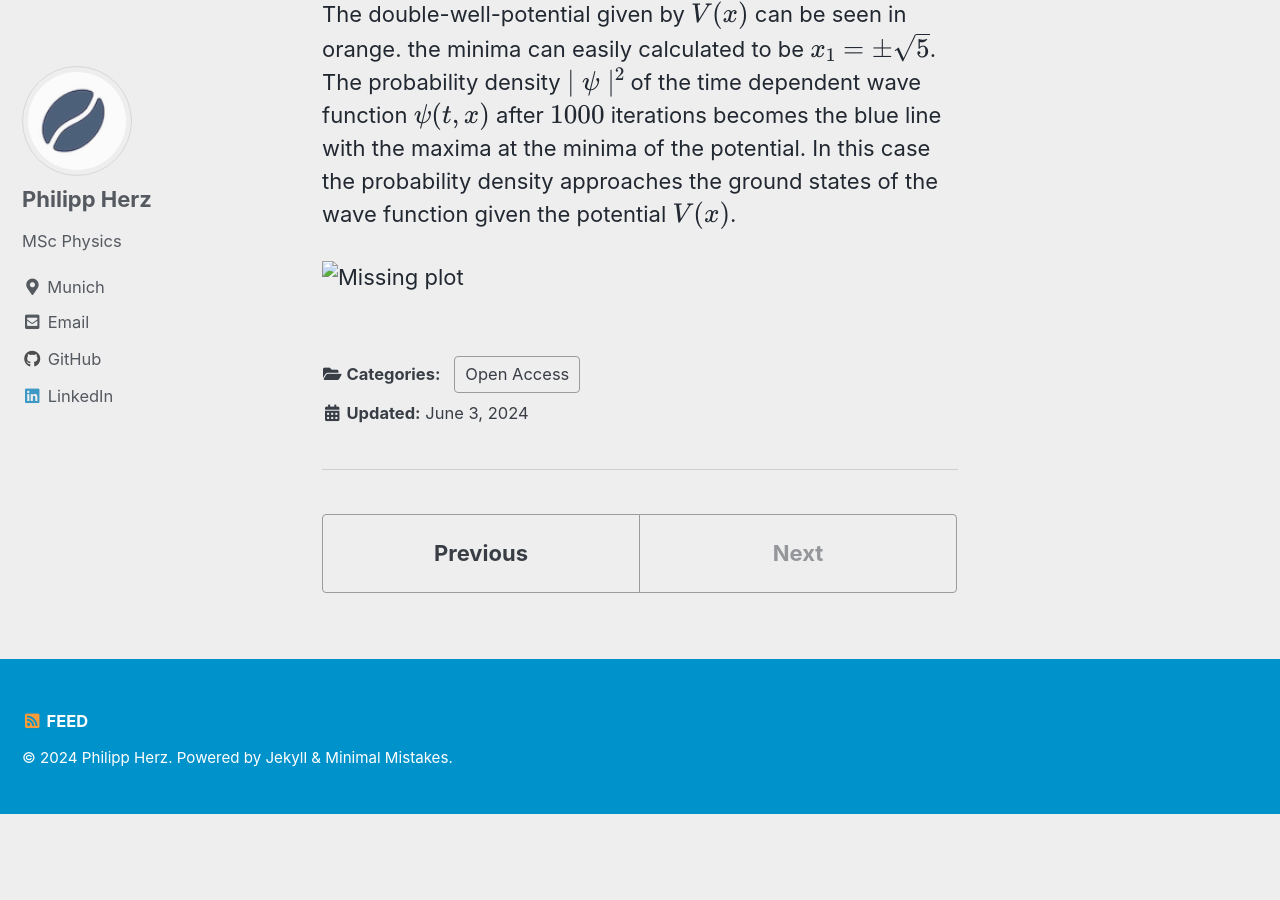
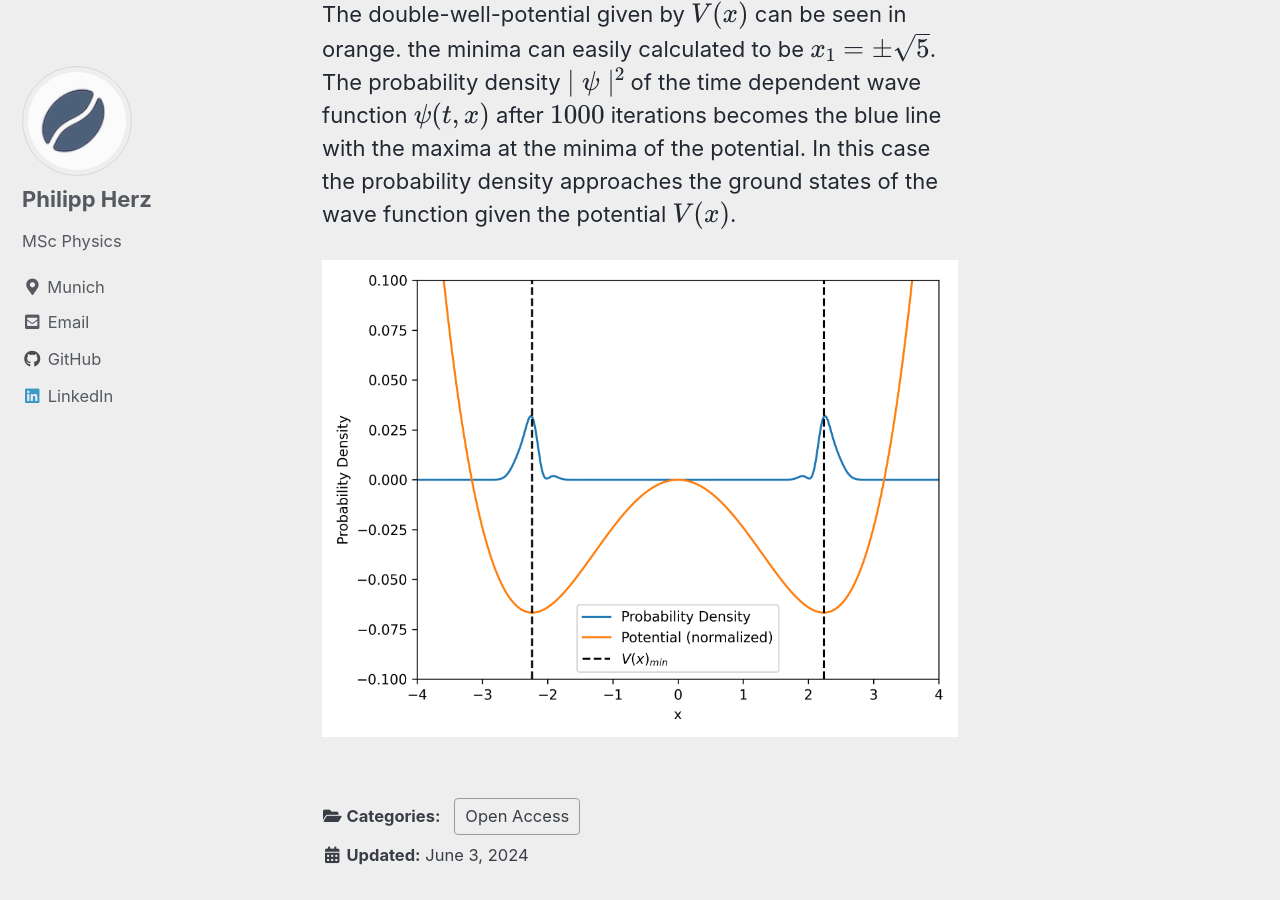
Before and after one commit to herzphi/herzphi.github.io, a Jekyll site: the page built from _posts/2024-06-03-second-post.md, in a window 1280 px wide and 900 px high, scrolled down 2473 px. Built offline with Jekyll 4.4.1, drawn with Linux system fonts in a browser that asks for light colours; cached includes are drawn as plain includes; formulas are drawn with MathJax 3; before the commit the page ends 3287 px from its top, so only the background shows below that.

```diff
--- a/_posts/2024-06-03-second-post.md
+++ b/_posts/2024-06-03-second-post.md
@@ -58,4 +58,4 @@ We'll use the Crank-Nicolson method to solve the TDSE numerically.
 
 The double-well-potential given by $V(x)$ can be seen in orange. the minima can easily calculated to be $x_1=\pm \sqrt{5}$. The probability density $\mid \psi \mid^2$ of the time dependent wave function $\psi(t, x)$ after $1000$ iterations becomes the blue line with the maxima at the minima of the potential. In this case the probability density approaches the ground states of the wave function given the potential $V(x)$.
 
-![Missing plot](../assets/images/onedim.png)
+![Missing plot](/assets/images/onedim.png)
```
